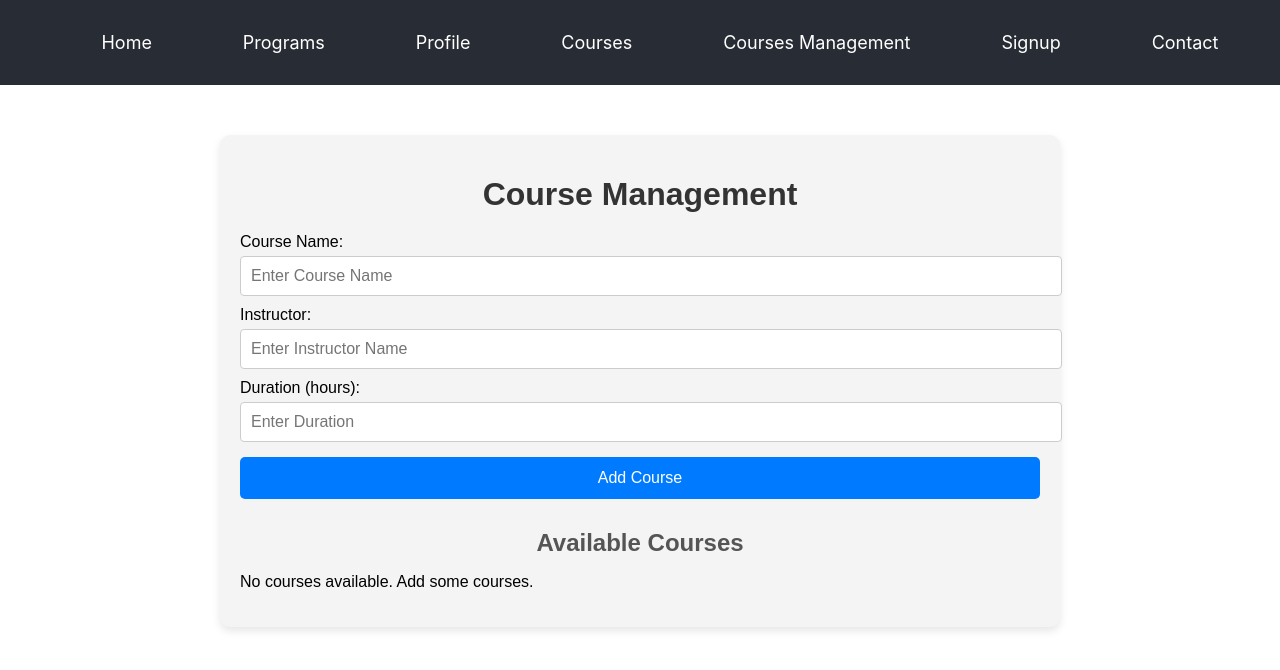
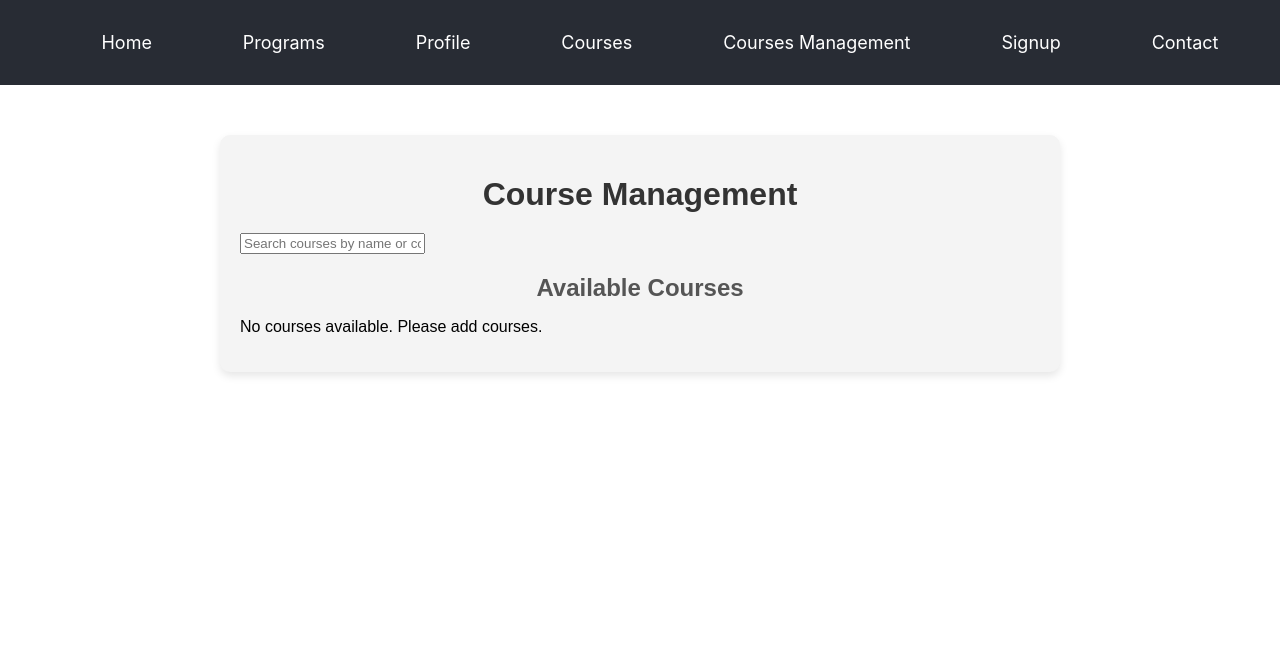
Before and after one commit to code-sample-git/group2-bow-course-registration, a React (Create React App) app: page /courses in a window 1280 px wide. Shown: the top 670 px of the page. Built offline with nearby package versions, Linux system fonts and the light colour scheme.

Commit message:
Update Courses.js

```diff
--- a/src/components/Courses.js
+++ b/src/components/Courses.js
@@ -1,111 +1,199 @@
-// src/components/Course.js
-import React, { useState, useEffect } from 'react';
+// src/components/Courses.js
+import React, { useState } from 'react';
 import './Courses.css';
 
-const Course = () => {
+const Courses = ({ userRole }) => {
+  const [courseCode, setCourseCode] = useState('');
   const [courseName, setCourseName] = useState('');
-  const [instructor, setInstructor] = useState('');
-  const [duration, setDuration] = useState('');
+  const [term, setTerm] = useState('');
+  const [startDate, setStartDate] = useState('');
+  const [endDate, setEndDate] = useState('');
+  const [description, setDescription] = useState('');
   const [courseList, setCourseList] = useState([]);
+  const [selectedCourses, setSelectedCourses] = useState([]);
+  const [searchQuery, setSearchQuery] = useState('');
+  const [editingCourse, setEditingCourse] = useState(null);
   const [error, setError] = useState('');
+  const [success, setSuccess] = useState('');
 
-  // Function to handle course addition
-  const handleAddCourse = () => {
-    if (!courseName || !instructor || !duration) {
+  // Function to handle course submission
+  const handleSubmit = () => {
+    if (!courseCode || !courseName || !term || !startDate || !endDate || !description) {
       setError('Please fill in all fields');
+      setSuccess('');
       return;
     }
 
     const newCourse = {
-      id: courseList.length + 1, // Auto increment ID
+      id: editingCourse ? editingCourse.id : courseList.length + 1,
+      courseCode,
       courseName,
-      instructor,
-      duration,
+      term,
+      startDate,
+      endDate,
+      description,
     };
 
-    // Add new course to the list
+    if (editingCourse) {
+      setCourseList(courseList.map((course) => (course.id === editingCourse.id ? newCourse : course)));
+      setSuccess('Course updated successfully!');
+    } else {
       setCourseList([...courseList, newCourse]);
+      setSuccess('Course added successfully!');
+    }
 
-    // Reset form fields
-    setCourseName('');
-    setInstructor('');
-    setDuration('');
-    setError('');
+    resetForm();
+  };
+
+  // Function to handle course editing
+  const handleEditCourse = (course) => {
+    setCourseCode(course.courseCode);
+    setCourseName(course.courseName);
+    setTerm(course.term);
+    setStartDate(course.startDate);
+    setEndDate(course.endDate);
+    setDescription(course.description);
+    setEditingCourse(course);
   };
 
   // Function to handle course deletion
   const handleDeleteCourse = (id) => {
     const updatedList = courseList.filter((course) => course.id !== id);
     setCourseList(updatedList);
+    setSuccess('Course deleted successfully!');
   };
+
+  // Function to reset form fields
+  const resetForm = () => {
+    setCourseCode('');
+    setCourseName('');
+    setTerm('');
+    setStartDate('');
+    setEndDate('');
+    setDescription('');
+    setEditingCourse(null);
+    setError('');
+    setSuccess('');
+  };
+
+  // Function to handle course selection by students
+  const handleSelectCourse = (course) => {
+    if (selectedCourses.includes(course.id)) {
+      setSelectedCourses(selectedCourses.filter((id) => id !== course.id));
+    } else {
+      if (selectedCourses.length < 5) {
+        setSelectedCourses([...selectedCourses, course.id]);
+      } else {
+        setError('You can only register for up to 5 courses per term.');
+      }
+    }
+  };
+
+  // Function to handle search
+  const handleSearch = () => {
+    if (searchQuery) {
+      return courseList.filter(
+        (course) =>
+          course.courseName.toLowerCase().includes(searchQuery.toLowerCase()) ||
+          course.courseCode.toLowerCase().includes(searchQuery.toLowerCase())
+      );
+    }
+    return courseList;
+  };
+
+  const filteredCourses = handleSearch();
 
   return (
     <div className="course-container">
       <h1>Course Management</h1>
+
+      {/* Search Bar */}
+      <input
+        type="text"
+        value={searchQuery}
+        onChange={(e) => setSearchQuery(e.target.value)}
+        placeholder="Search courses by name or code"
+      />
+
+      {/* Course Form */}
+      {userRole === 'admin' && (
         <div className="form-container">
           <div className="input-container">
-          <label>Course Name:</label>
-          <input
-            type="text"
-            value={courseName}
-            onChange={(e) => setCourseName(e.target.value)}
-            placeholder="Enter Course Name"
-          />
+            <label>Course Code:</label>
+            <input type="text" value={courseCode} onChange={(e) => setCourseCode(e.target.value)} />
           </div>
           <div className="input-container">
-          <label>Instructor:</label>
-          <input
-            type="text"
-            value={instructor}
-            onChange={(e) => setInstructor(e.target.value)}
-            placeholder="Enter Instructor Name"
-          />
+            <label>Course Name:</label>
+            <input type="text" value={courseName} onChange={(e) => setCourseName(e.target.value)} />
           </div>
           <div className="input-container">
-          <label>Duration (hours):</label>
-          <input
-            type="number"
-            value={duration}
-            onChange={(e) => setDuration(e.target.value)}
-            placeholder="Enter Duration"
-          />
+            <label>Term:</label>
+            <input type="text" value={term} onChange={(e) => setTerm(e.target.value)} />
           </div>
-        <button onClick={handleAddCourse} className="add-course-btn">
-          Add Course
+          <div className="input-container">
+            <label>Start Date:</label>
+            <input type="date" value={startDate} onChange={(e) => setStartDate(e.target.value)} />
+          </div>
+          <div className="input-container">
+            <label>End Date:</label>
+            <input type="date" value={endDate} onChange={(e) => setEndDate(e.target.value)} />
+          </div>
+          <div className="input-container">
+            <label>Description:</label>
+            <textarea value={description} onChange={(e) => setDescription(e.target.value)} />
+          </div>
+          <button onClick={handleSubmit} className="add-course-btn">
+            {editingCourse ? 'Update Course' : 'Add Course'}
           </button>
           {error && <p className="error-message">{error}</p>}
+          {success && <p className="success-message">{success}</p>}
         </div>
+      )}
 
+      {/* Course List */}
       <div className="course-list">
         <h2>Available Courses</h2>
-        {courseList.length === 0 ? (
-          <p>No courses available. Add some courses.</p>
+        {filteredCourses.length === 0 ? (
+          <p>No courses available. Please add courses.</p>
         ) : (
           <table>
             <thead>
               <tr>
-                <th>ID</th>
+                <th>Course Code</th>
                 <th>Course Name</th>
-                <th>Instructor</th>
-                <th>Duration (hours)</th>
-                <th>Action</th>
+                <th>Term</th>
+                <th>Start Date</th>
+                <th>End Date</th>
+                <th>Description</th>
+                {userRole === 'student' && <th>Select</th>}
+                {userRole === 'admin' && <th>Action</th>}
               </tr>
             </thead>
             <tbody>
-              {courseList.map((course) => (
+              {filteredCourses.map((course) => (
                 <tr key={course.id}>
-                  <td>{course.id}</td>
+                  <td>{course.courseCode}</td>
                   <td>{course.courseName}</td>
-                  <td>{course.instructor}</td>
-                  <td>{course.duration}</td>
+                  <td>{course.term}</td>
+                  <td>{course.startDate}</td>
+                  <td>{course.endDate}</td>
+                  <td>{course.description}</td>
+                  {userRole === 'student' && (
                     <td>
                       <button
-                      className="delete-btn"
-                      onClick={() => handleDeleteCourse(course.id)}
+                        onClick={() => handleSelectCourse(course)}
+                        className={selectedCourses.includes(course.id) ? 'selected' : ''}
                       >
-                      Delete
+                        {selectedCourses.includes(course.id) ? 'Deselect' : 'Select'}
                       </button>
                     </td>
+                  )}
+                  {userRole === 'admin' && (
+                    <td>
+                      <button onClick={() => handleEditCourse(course)} className="edit-btn">Edit</button>
+                      <button onClick={() => handleDeleteCourse(course.id)} className="delete-btn">Delete</button>
+                    </td>
+                  )}
                 </tr>
               ))}
             </tbody>
@@ -116,4 +204,4 @@ const Course = () => {
   );
 };
 
-export default Course;
+export default Courses;
```
Lines whose indentation alone changed are shown as unchanged.
